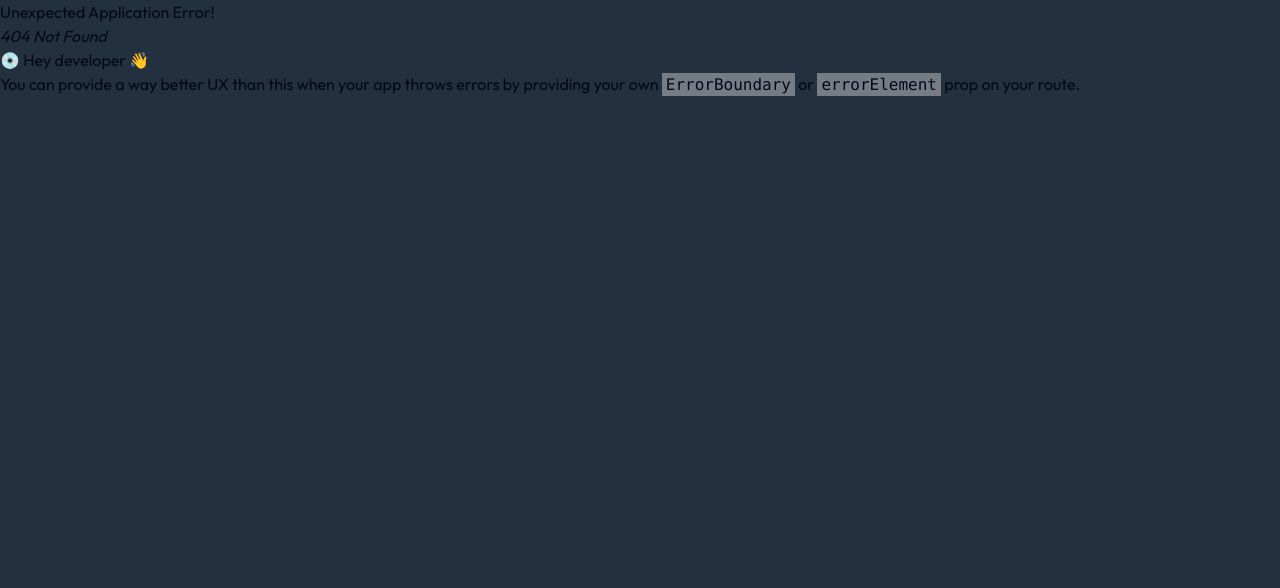
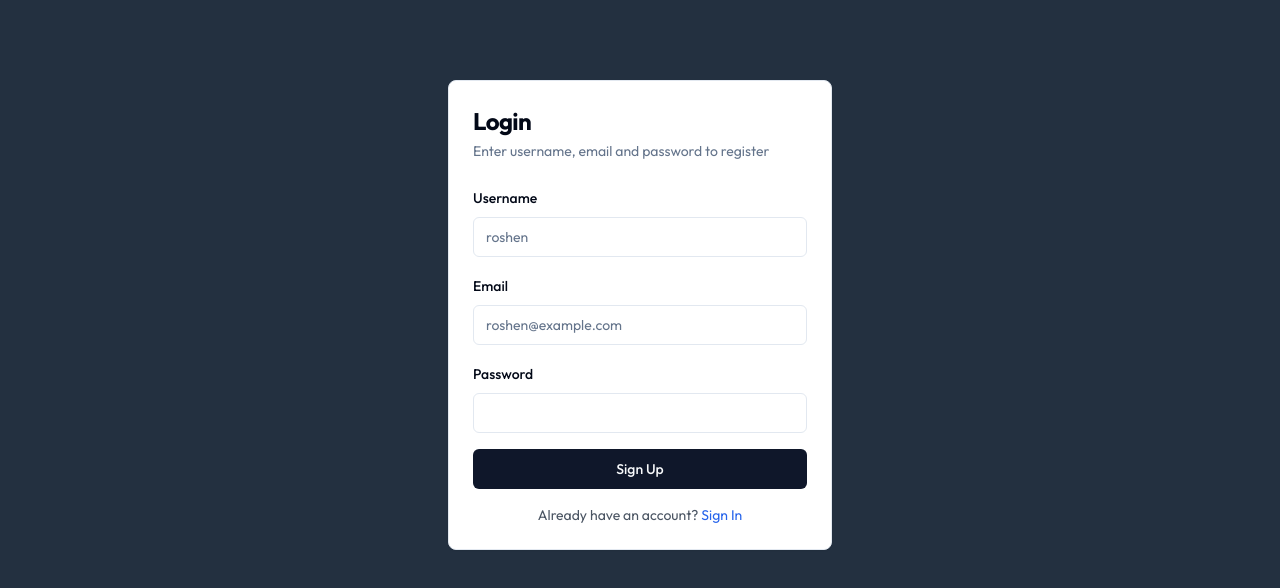
Before and after one commit to Roshen-Perera/Green-Shadow-React-Frontend, a React (Vite) app: page /signup in a window 1280 px wide. Before the commit this address had no page. Shown: the top 588 px of the page. Built offline with nearby package versions, Linux system fonts and the light colour scheme.

Commit message:
login and register Mockup Component created with navigation

```diff
--- a/src/App.tsx
+++ b/src/App.tsx
@@ -7,6 +7,8 @@ import { Staff } from './pages/Staff.tsx';
 import {Log} from "@/pages/Log.tsx";
 import {Equipment} from "@/pages/Equipment.tsx";
 import {Vehicle} from "@/pages/Vehicle.tsx";
+import Login from "@/pages/Login.tsx";
+import Register from './pages/Register.tsx';
 function App() {
     const routes = createBrowserRouter([
         {
@@ -19,6 +21,8 @@ function App() {
                 { path : '/log', element : <Log/>},
                 { path : '/vehicle', element : <Vehicle/>},
                 { path : '/equipment', element : <Equipment/>},
+                { path : '/login', element : <Login/>},
+                { path : '/signup', element : <Register/>},
             ]
         },
     ])
--- a/src/components/Navigation.tsx
+++ b/src/components/Navigation.tsx
@@ -1,6 +1,14 @@
-import { Link } from "react-router-dom";
+import {Link, useLocation} from "react-router-dom";
 
 export function Navigation() {
+    const location = useLocation();
+
+    // Hide navigation on specific routes
+    const hideNavbarRoutes = ["/login", "/signup"];
+    const shouldShowNavbar = !hideNavbarRoutes.includes(location.pathname);
+
+    // Only render the navigation bar if `shouldShowNavbar` is true
+    if (!shouldShowNavbar) return null;
     return (
         <header className="bg-gray-800 text-white shadow-md fixed top-0 left-0 w-full z-10">
             <nav className="container mx-auto p-4">
--- /dev/null
+++ b/src/pages/Login.tsx
@@ -0,0 +1,42 @@
+import { Card, CardHeader, CardTitle, CardDescription, CardContent } from "@/components/ui/card"
+import { Label } from "@/components/ui/label"
+import { Input } from "@/components/ui/input"
+import { Button } from "@/components/ui/button"
+import { Link } from "react-router-dom"
+
+export default function Login() {
+    return (
+        <div className="mt-28">
+            <Card className="mx-auto max-w-sm">
+                <CardHeader className="space-y-1">
+                    <CardTitle className="text-2xl font-bold">Login</CardTitle>
+                    <CardDescription>Enter your email and password to continue</CardDescription>
+                </CardHeader>
+                <CardContent>
+                    <div className="space-y-4">
+                        <div className="space-y-2">
+                            <Label htmlFor="email">Email</Label>
+                            <Input id="email" type="email" placeholder="m@example.com" required/>
+                        </div>
+                        <div className="space-y-2">
+                            <Label htmlFor="password">Password</Label>
+                            <Input id="password" type="password" required/>
+                        </div>
+                        <Button className="w-full">
+                            <Link to="/">Login</Link>
+                        </Button>
+                        <div className="text-center mt-4">
+                            <p className="text-sm text-gray-600">
+                                Don’t have an account?{" "}
+                                <Link to="/signup" className="text-blue-600 hover:underline">
+                                    Sign Up
+                                </Link>
+                            </p>
+                        </div>
+                    </div>
+                </CardContent>
+            </Card>
+        </div>
+
+    )
+}
--- /dev/null
+++ b/src/pages/Register.tsx
@@ -0,0 +1,46 @@
+import { Card, CardHeader, CardTitle, CardDescription, CardContent } from "@/components/ui/card"
+import { Label } from "@/components/ui/label"
+import { Input } from "@/components/ui/input"
+import { Button } from "@/components/ui/button"
+import { Link } from "react-router-dom"
+
+export default function Login() {
+    return (
+        <div className="mt-20 mb-20">
+            <Card className="mx-auto max-w-sm">
+                <CardHeader className="space-y-1">
+                    <CardTitle className="text-2xl font-bold">Login</CardTitle>
+                    <CardDescription>Enter username, email and password to register</CardDescription>
+                </CardHeader>
+                <CardContent>
+                    <div className="space-y-4">
+                        <div className="space-y-2">
+                            <Label htmlFor="username">Username</Label>
+                            <Input id="username" type="text" placeholder="roshen" required/>
+                        </div>
+                        <div className="space-y-2">
+                            <Label htmlFor="email">Email</Label>
+                            <Input id="email" type="email" placeholder="roshen@example.com" required/>
+                        </div>
+                        <div className="space-y-2">
+                            <Label htmlFor="password">Password</Label>
+                            <Input id="password" type="password" required/>
+                        </div>
+                        <Button type="submit" className="w-full">
+                            Sign Up
+                        </Button>
+                        <div className="text-center mt-4">
+                            <p className="text-sm text-gray-600">
+                                Already have an account?{" "}
+                                <Link to="/login" className="text-blue-600 hover:underline">
+                                    Sign In
+                                </Link>
+                            </p>
+                        </div>
+                    </div>
+                </CardContent>
+            </Card>
+        </div>
+
+    )
+}
```
